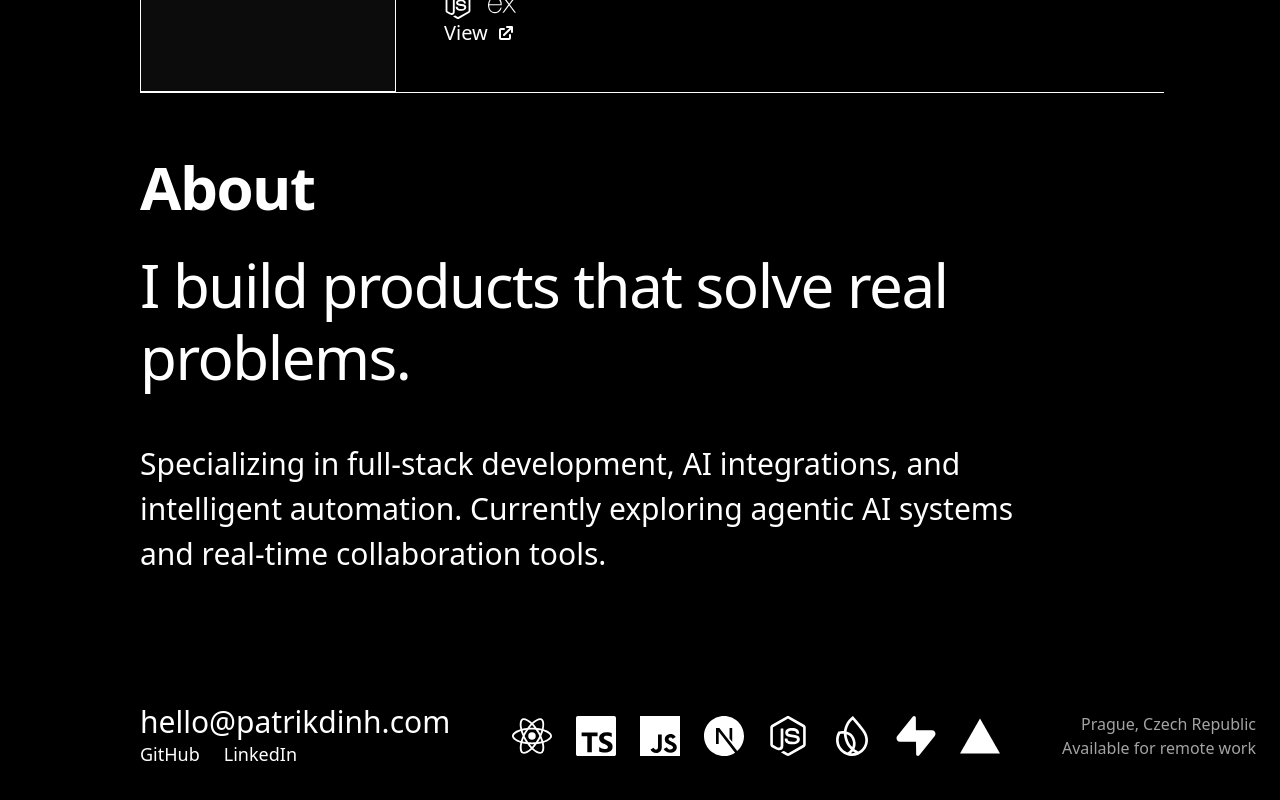
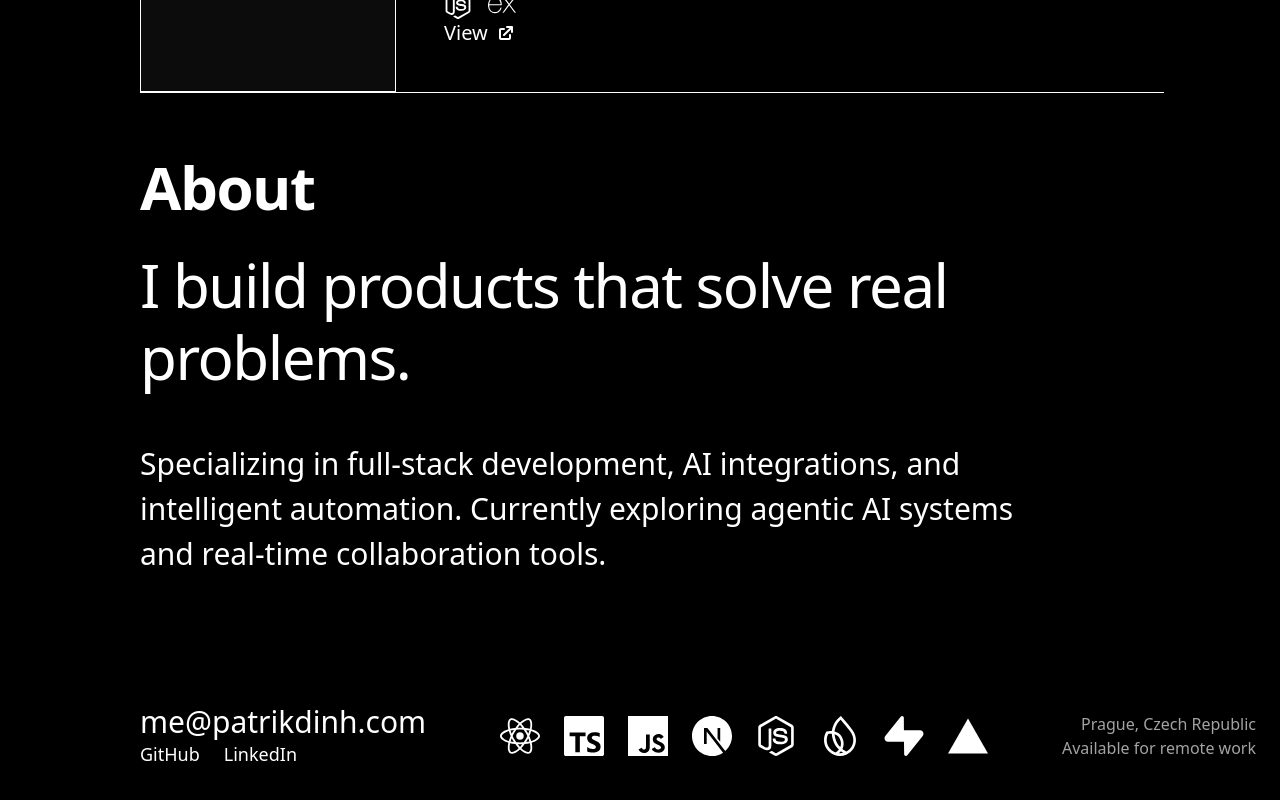
Before and after one commit to iamthepk/patrikdinh.com, a Next.js app: page / in a window 1280 px wide. Shown: the part 1986-2786 px from the top of the page. Built offline with nearby package versions, Linux system fonts and the light colour scheme; grey boxes are pictures that could not be loaded.

Commit message:
mail update

```diff
--- a/app/components/Footer.tsx
+++ b/app/components/Footer.tsx
@@ -9,11 +9,11 @@ export default function Footer() {
       <div className="flex flex-col md:flex-row md:items-center md:justify-between gap-8 footer-container">
         <div>
           <a
-            href="mailto:hello@patrikdinh.com"
+            href="mailto:me@patrikdinh.com"
             className="block text-2xl md:text-3xl font-normal mb-4"
             style={{ color: "var(--text)" }}
           >
-            hello@patrikdinh.com
+            me@patrikdinh.com
           </a>
 
           <div className="flex flex-col sm:flex-row gap-6 text-lg font-medium sm:pl-[8.72rem]">
--- a/app/components/Hero.tsx
+++ b/app/components/Hero.tsx
@@ -61,7 +61,7 @@ export default function Hero() {
             Work ↓
           </button>
           <a
-            href="mailto:hello@patrikdinh.com"
+            href="mailto:me@patrikdinh.com"
             style={{ color: "var(--text)" }}
           >
             Email
```
Also changed, not shown: 1 other file (tests, documents, lock files or other folders).
